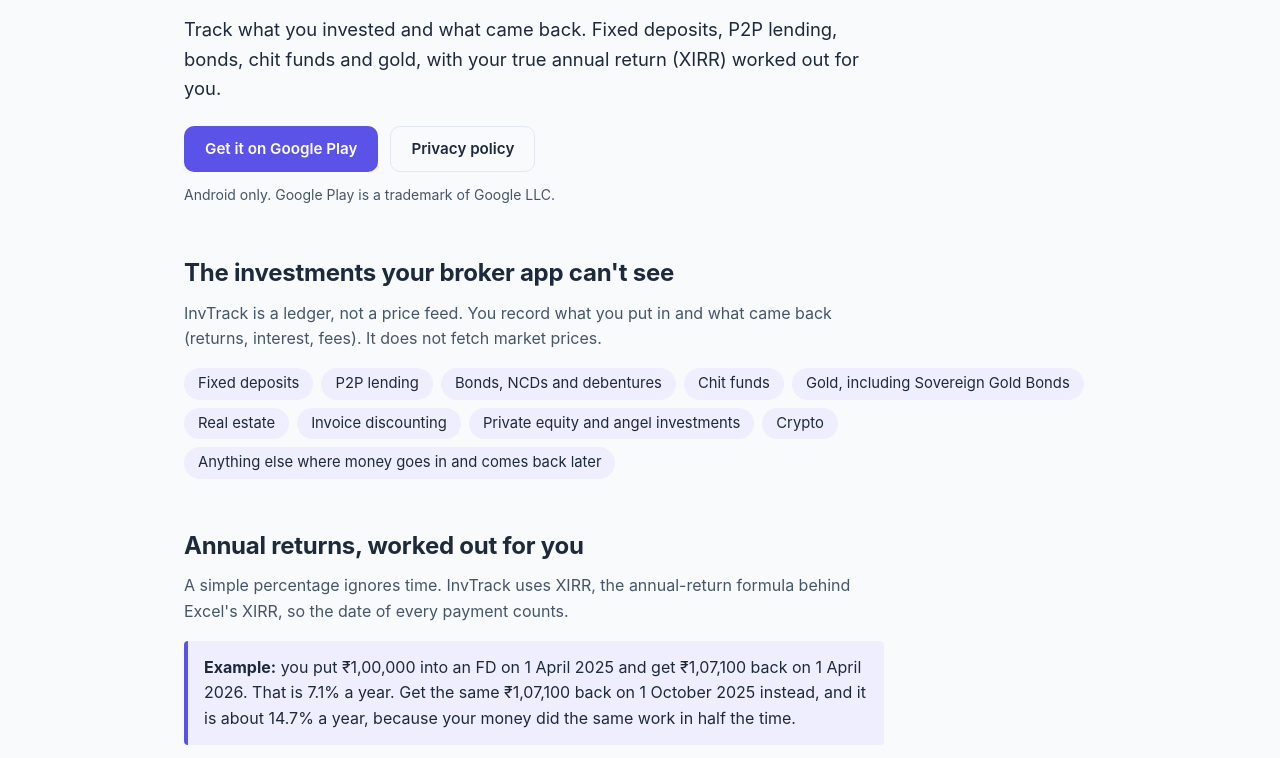
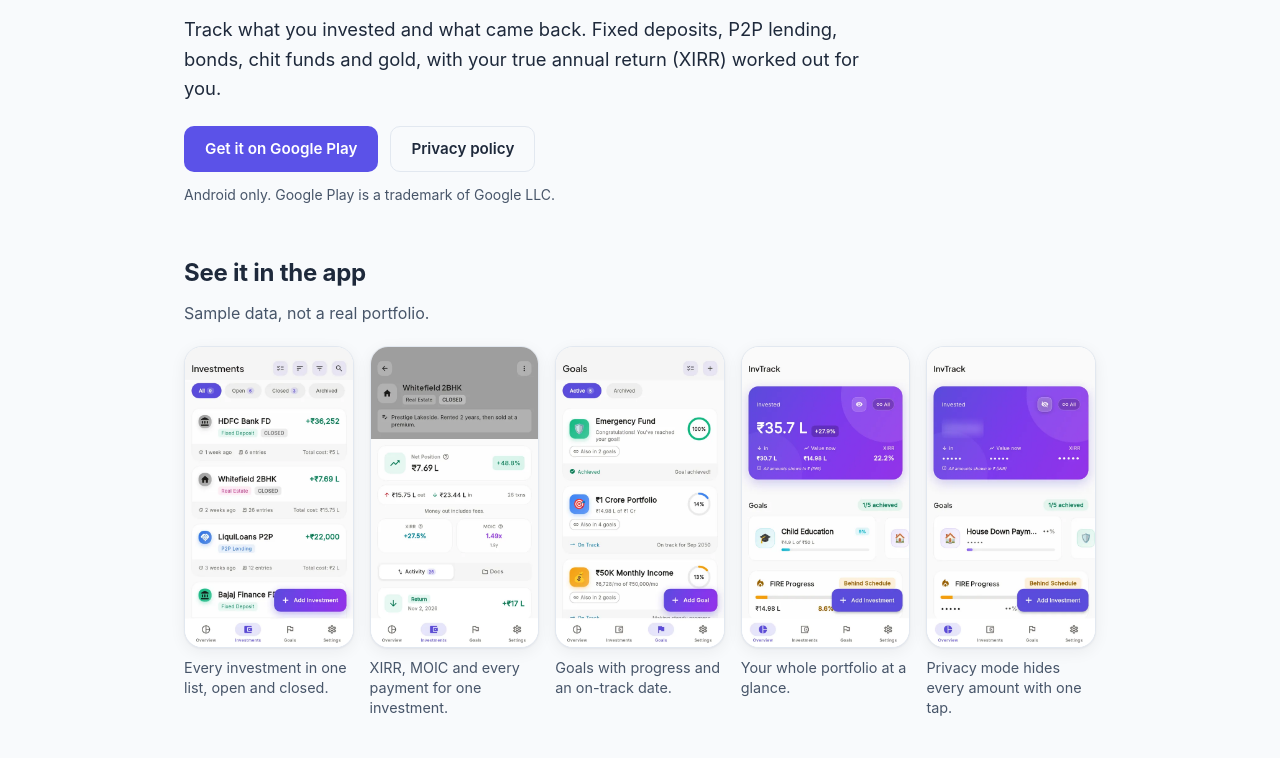
Before and after one commit to ravitejakamalapuram/ravitejakamalapuram.github.io, a plain HTML site: page invtrack.html in a window 1280 px wide. Shown: the part 194-952 px from the top of the page. Drawn offline with Linux system fonts and the light colour scheme.

Commit message:
feat(invtrack): show app screenshots on the landing page and fix stale privacy copy [A55]
Add a "See it in the app" strip (5 sample-data screenshots, WebP, about 120 KB in total),
a wide share image for link previews, and correct two privacy statements that the hosted
policy had already changed: the app shows an ad only if you choose to watch one, and usage
and crash reporting can be turned off in Settings > Privacy.

Co-Authored-By: Claude Sonnet 5.5 <noreply@anthropic.com>
Claude-Session: https://claude.ai/code/session_01Sv9hnUVFcRYPVqNd7YB8su

```diff
--- a/invtrack.html
+++ b/invtrack.html
@@ -16,10 +16,14 @@
   <meta property="og:title" content="InvTrack: track FDs, P2P lending, bonds, chit funds and gold">
   <meta property="og:description" content="Record money in and out of the investments your broker app can't see, and see your true annual return (XIRR).">
   <meta property="og:url" content="https://ravitejakamalapuram.github.io/invtrack.html">
-  <meta property="og:image" content="https://ravitejakamalapuram.github.io/assets/icons/invtrack.png">
-  <meta name="twitter:card" content="summary">
+  <meta property="og:image" content="https://ravitejakamalapuram.github.io/assets/invtrack/share.jpg">
+  <meta property="og:image:width" content="1024">
+  <meta property="og:image:height" content="500">
+  <meta property="og:image:alt" content="InvTrack: see your true return on FDs, P2P and gold">
+  <meta name="twitter:card" content="summary_large_image">
   <meta name="twitter:title" content="InvTrack: track FDs, P2P lending, bonds, chit funds and gold">
   <meta name="twitter:description" content="Record money in and out of the investments your broker app can't see, and see your true annual return (XIRR).">
+  <meta name="twitter:image" content="https://ravitejakamalapuram.github.io/assets/invtrack/share.jpg">
 
   <link rel="icon" type="image/png" href="assets/icons/invtrack.png">
 
@@ -120,6 +124,23 @@
     .card ul { margin: 0; padding-left: 20px; color: var(--muted); font-size: .95rem; }
     .card li { margin-bottom: 4px; }
 
+    .shots-scroll { overflow-x: auto; scroll-snap-type: x mandatory; -webkit-overflow-scrolling: touch;
+      margin: 0 -16px; padding: 0 16px; scroll-padding: 0 16px; }
+    @media (min-width: 640px) { .shots-scroll { margin: 0 -24px; padding: 0 24px; scroll-padding: 0 24px; } }
+    .shots { display: flex; gap: 16px; list-style: none; margin: 0; padding: 4px 0 16px; width: max-content; }
+    .shots > li { flex: 0 0 min(240px, 68vw); scroll-snap-align: start; min-width: 0; }
+    .shots figure { margin: 0; }
+    .shots img {
+      display: block; width: 100%; height: auto; aspect-ratio: 9 / 16;
+      border: 1px solid var(--border); border-radius: 18px; box-shadow: var(--shadow); background: var(--card-bg);
+    }
+    .shots figcaption { margin-top: 10px; color: var(--muted); font-size: .9rem; line-height: 1.4; }
+    @media (min-width: 960px) {
+      .shots-scroll { overflow: visible; margin: 0; padding: 0; }
+      .shots { display: grid; grid-template-columns: repeat(5, 1fr); width: auto; padding: 4px 0 16px; }
+      .shots > li { flex: none; }
+    }
+
     .chips { display: flex; flex-wrap: wrap; gap: 8px; list-style: none; margin: 0 0 12px; padding: 0; }
     .chips li {
       background: var(--primary-soft); color: var(--text); border-radius: 999px;
@@ -170,6 +191,45 @@
           <a class="btn btn-secondary" href="privacy/invtrack.html">Privacy policy</a>
         </div>
         <p class="fineprint">Android only. Google Play is a trademark of Google LLC.</p>
+      </section>
+
+      <section class="block" id="screens" aria-labelledby="screens-title">
+        <h2 id="screens-title">See it in the app</h2>
+        <p>Sample data, not a real portfolio.</p>
+        <div class="shots-scroll" role="region" aria-label="InvTrack screenshots" tabindex="0">
+          <ul class="shots" role="list">
+            <li>
+              <figure>
+                <img src="assets/invtrack/investments.webp" width="540" height="960" loading="lazy" decoding="async" alt="The Investments tab lists a fixed deposit, a property and a P2P loan, each with its profit and a closed or open label.">
+                <figcaption>Every investment in one list, open and closed.</figcaption>
+              </figure>
+            </li>
+            <li>
+              <figure>
+                <img src="assets/invtrack/detail.webp" width="540" height="960" loading="lazy" decoding="async" alt="One investment's page shows net position, XIRR, MOIC, money in and out, and each payment listed by date.">
+                <figcaption>XIRR, MOIC and every payment for one investment.</figcaption>
+              </figure>
+            </li>
+            <li>
+              <figure>
+                <img src="assets/invtrack/goals.webp" width="540" height="960" loading="lazy" decoding="async" alt="The Goals tab shows an achieved emergency fund and two goals in progress, each with a progress ring and an on-track note.">
+                <figcaption>Goals with progress and an on-track date.</figcaption>
+              </figure>
+            </li>
+            <li>
+              <figure>
+                <img src="assets/invtrack/overview.webp" width="540" height="960" loading="lazy" decoding="async" alt="The Overview tab shows total invested, current value and XIRR on one card, with goals and FIRE progress below.">
+                <figcaption>Your whole portfolio at a glance.</figcaption>
+              </figure>
+            </li>
+            <li>
+              <figure>
+                <img src="assets/invtrack/privacy-mode.webp" width="540" height="960" loading="lazy" decoding="async" alt="The same Overview tab with Privacy mode on: every amount is replaced by dots.">
+                <figcaption>Privacy mode hides every amount with one tap.</figcaption>
+              </figure>
+            </li>
+          </ul>
+        </div>
       </section>
 
       <section class="block" id="track" aria-labelledby="track-title">
@@ -254,7 +314,8 @@
                 <li>Your records are stored in InvTrack's Google Firebase project, under your account, so they sync across your devices. Google encrypts them in transit and at rest.</li>
                 <li>Works offline after first sign-in. Changes sync when you are back online.</li>
                 <li>Attached files stay on your phone.</li>
-                <li>We do not sell your data, and the app shows no ads.</li>
+                <li>We do not sell your data or use it for advertising.</li>
+                <li>The app shows an ad only if you choose to watch one, after an export. It is never shown in your first 7 days or while Privacy mode is on, and your investments are never sent to advertisers.</li>
                 <li>The developer can technically access stored data. That happens only to answer a support request from you, to process a deletion request, or when the law requires it.</li>
               </ul>
             </article>
@@ -264,7 +325,7 @@
               <h3>What is collected automatically</h3>
               <ul>
                 <li>Google Firebase Analytics, Crashlytics and Performance Monitoring measure app usage and diagnose crashes and slowness.</li>
-                <li>This data is tied to your user ID and device identifiers. It is always on: there is currently no opt-out.</li>
+                <li>This data is tied to your user ID and device identifiers. You can turn off Share usage data and Send crash reports in Settings &gt; Privacy.</li>
                 <li>Amounts are reported only in ranges, not exact values.</li>
                 <li>InvTrack does not read your bank account or your messages. You enter your own data.</li>
               </ul>
```
Also changed, not shown: assets/invtrack/detail.webp (added), assets/invtrack/goals.webp (added), assets/invtrack/investments.webp (added), assets/invtrack/overview.webp (added), assets/invtrack/privacy-mode.webp (added), assets/invtrack/share.jpg (added).
